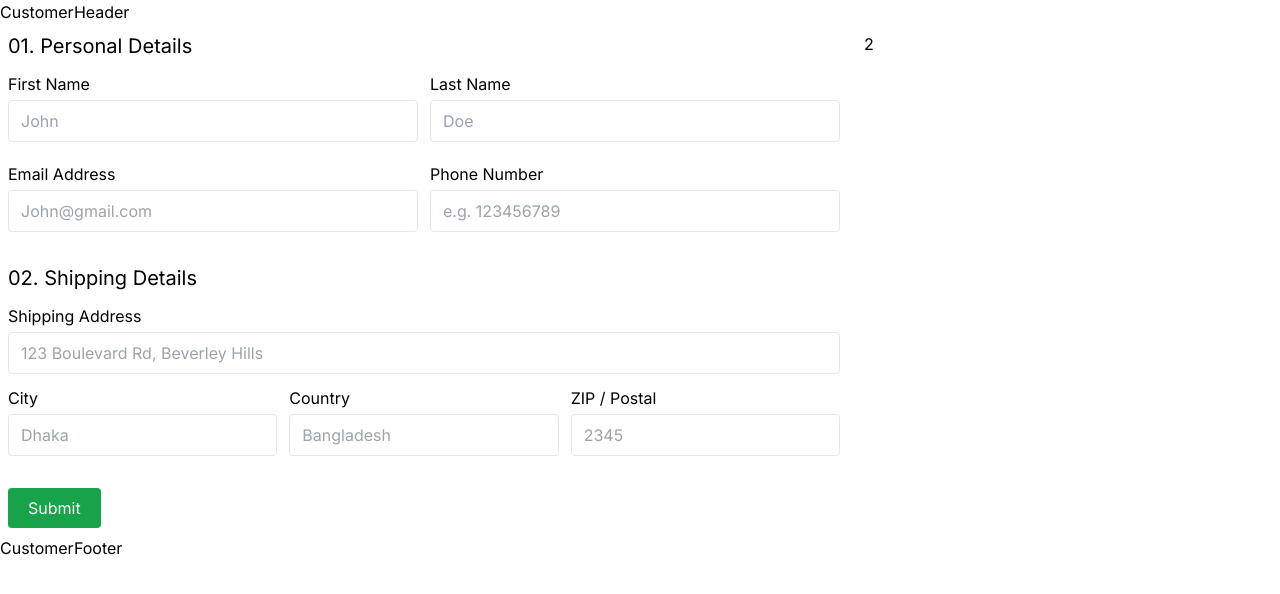
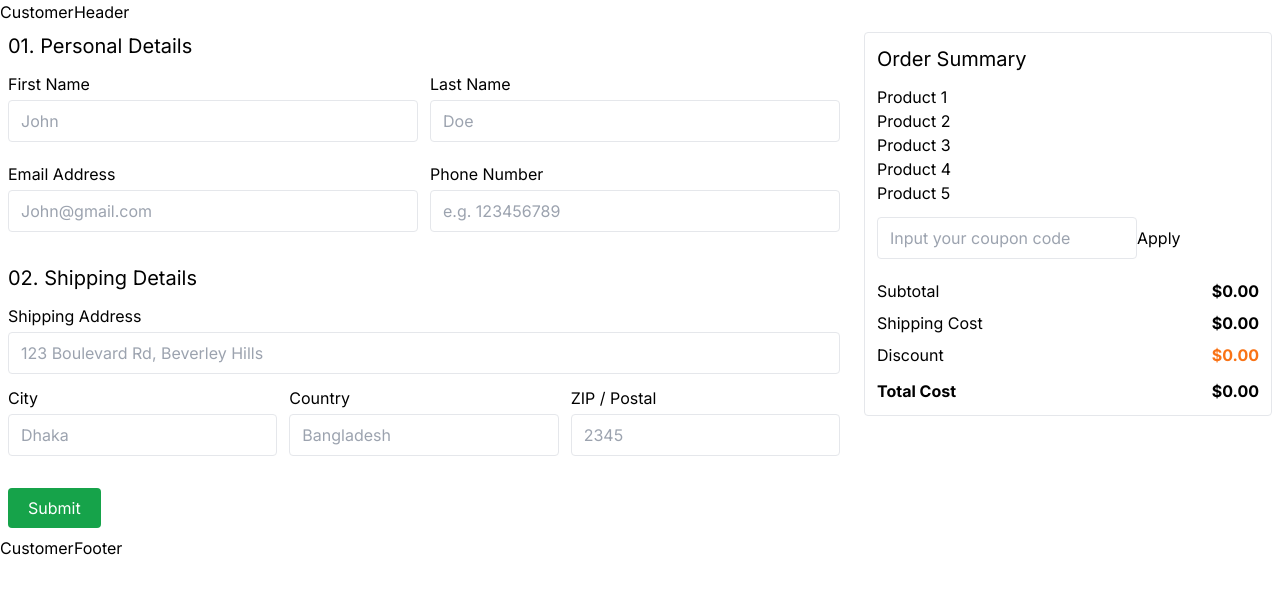
Before and after one commit to arafatyamin/kacha-bazar, a Next.js app: page /checkout in a window 1280 px wide. Shown: the top 594 px of the page. Built offline with nearby package versions, Linux system fonts and the light colour scheme.

Commit message:
added order summary components

```diff
--- /dev/null
+++ b/Components/CustomerComponents/Cards/OrderSummary/OrderSummary.js
@@ -0,0 +1,49 @@
+const OrderSummary = () => {
+  return (
+    <div className="border rounded p-3">
+      <h3 className="font-medium mb-3">Order Summary</h3>
+      <div>
+        {[1, 2, 3, 4, 5].map((i) => (
+          <p>Product {i}</p>
+        ))}
+        <div>
+          <input
+            type="text"
+            placeholder="Input your coupon code"
+            className="px-3 py-2 border rounded outline-none mt-3"
+          />
+          <button>Apply</button>
+        </div>
+        <div className="mt-5 border-b">
+          <ul>
+            <li className="flex justify-between items-center my-2">
+              Subtotal{" "}
+              <span>
+                <b>$0.00</b>
+              </span>
+            </li>
+            <li className="flex justify-between items-center my-2">
+              Shipping Cost{" "}
+              <span>
+                <b>$0.00</b>
+              </span>
+            </li>
+            <li className="flex justify-between items-center my-2">
+              Discount{" "}
+              <span className="text-orange-500">
+                <b>$0.00</b>
+              </span>
+            </li>
+          </ul>
+        </div>
+        <div className="mt-3 font-bold">
+          <p className="flex justify-between items-center">
+            Total Cost <span>$0.00</span>
+          </p>
+        </div>
+      </div>
+    </div>
+  );
+};
+
+export default OrderSummary;
--- a/pages/checkout/index.js
+++ b/pages/checkout/index.js
@@ -2,6 +2,7 @@ import Head from "next/head";
 import { useForm } from "react-hook-form";
 import CustomerLayout from "@/Layouts/CustomerLayout";
 import { BsTruck } from "react-icons/bs";
+import OrderSummary from "@/Components/CustomerComponents/Cards/OrderSummary/OrderSummary";
 
 const checkout = () => {
   const {
@@ -264,7 +265,9 @@ const checkout = () => {
                   />
                 </form>
               </div>
-              <div className="p-2">2</div>
+              <div className="p-2">
+                <OrderSummary />
+              </div>
             </div>
           </div>
         </section>
```
